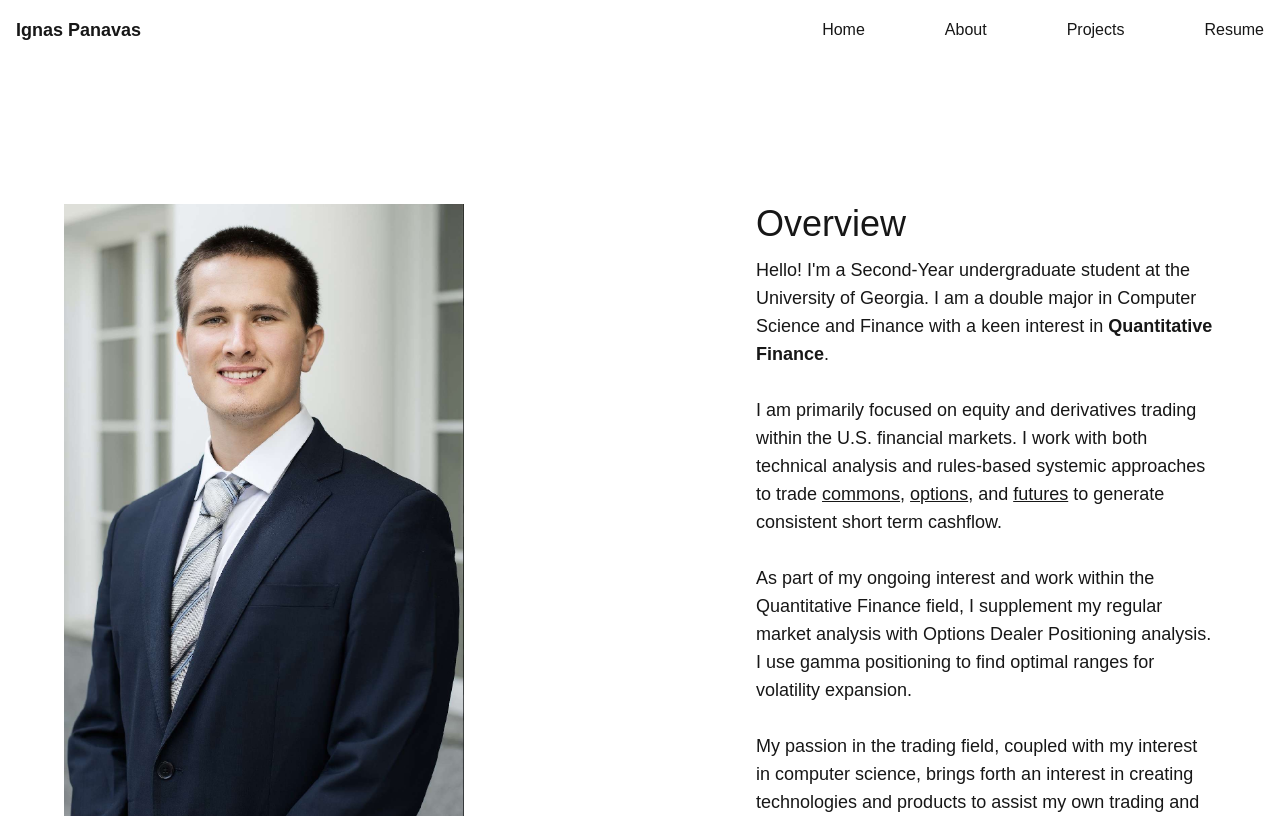
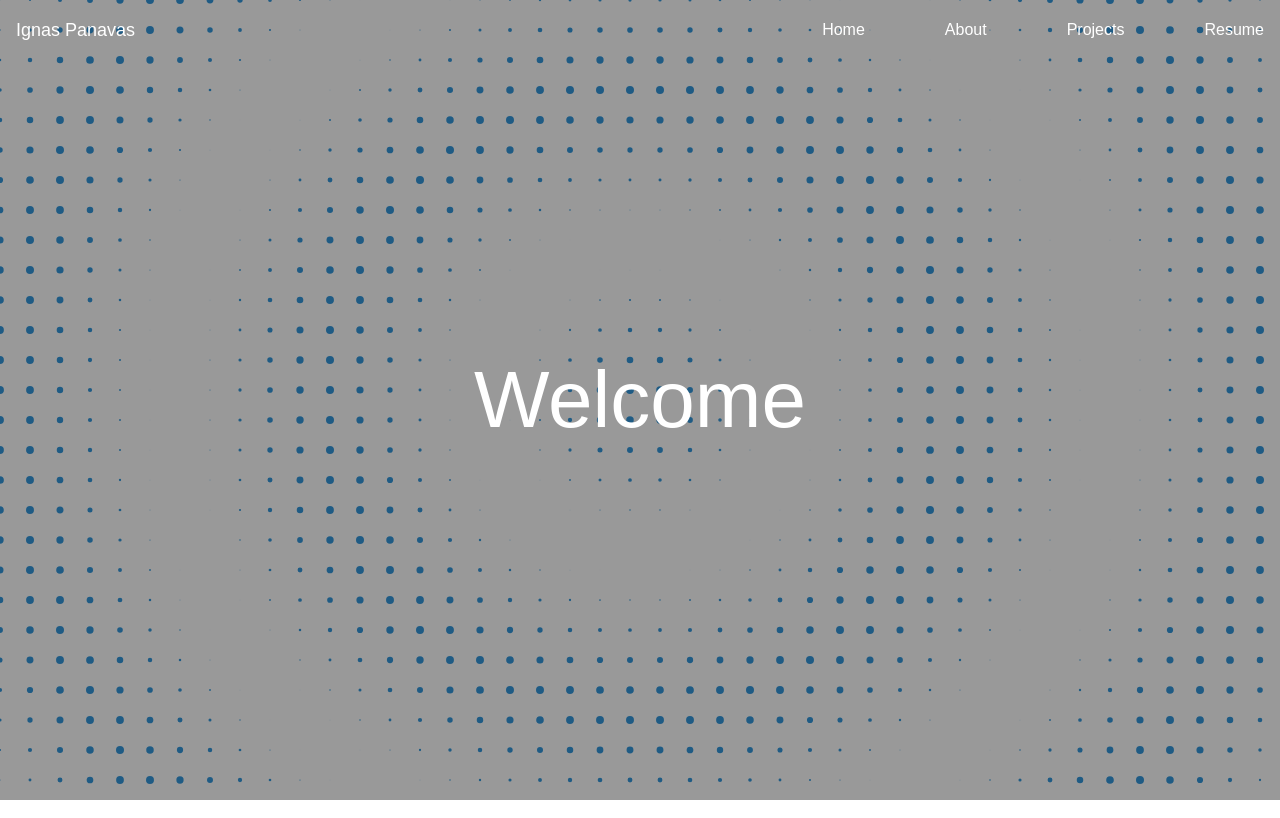
Before and after one commit to IgnasPanavas/IgnasPanavas-site, a Next.js app in the folder ignas-panavas-site/: page / in a window 1280 px wide. Shown: the top 818 px of the page. Built offline with nearby package versions, Linux system fonts and the light colour scheme; no server answers.

Commit message:
wave field update

```diff
--- a/ignas-panavas-site/package.json
+++ b/ignas-panavas-site/package.json
@@ -11,7 +11,7 @@
   "dependencies": {
     "chart.js": "^4.4.4",
     "cors": "^2.8.5",
-    "next": "14.2.15",
+    "next": "^14.2.15",
     "react": "^18",
     "react-chartjs-2": "^5.2.0",
     "react-dom": "^18"
--- a/ignas-panavas-site/src/app/about/page.tsx
+++ b/ignas-panavas-site/src/app/about/page.tsx
@@ -4,25 +4,7 @@
     return (
       <div>
         <main className='flex justify-center items-center min-h-screen'>
-            <div className="flex flex-col justify-center">
-            <div className="flex flex-1 flex-col items-center py-24 space-y-5 ">
-                <h1 className="text-5xl">About Me</h1>
-                <p className="text-center max-w-2xl">
-                I&apos;m Ignas Panavas, a Computer Science and Finance student at the University of Georgia.
-                Passionate about building innovative software solutions, I enjoy blending my technical skills with financial insights.
-                When I&apos;m not coding or analyzing markets, you can find me running with NEST, sipping iced coffee, or exploring antique stores.
-                </p>
-                <p className="text-center max-w-2xl">
-                Whether it&apos;s crafting full-stack applications, designing trading journals, or leading projects, I strive to deliver impactful results.
-                Let&apos;s create something amazing together!
-                </p>
-            </div>
-                <div className="flex flex-1">
-                        <Gallery/>
 
-                </div>
-
-          </div>
         </main>
       </div>
     );
--- a/ignas-panavas-site/src/app/page.tsx
+++ b/ignas-panavas-site/src/app/page.tsx
@@ -1,60 +1,39 @@
+'use client';
+import dynamic from 'next/dynamic';
 
-import AccountView from "@/components/AccountView";
-import Image from "next/image"
+const DotWave = dynamic(() => import('../components/DotWave'), { ssr: false });
+
 export default function Home() {
   return (
-    <div className="flex items-center justify-center min-h-screen py-36">
-  <main className="flex-col items-center justify-between w-full max-w-6xl space-y-10">
-
-    <div className="flex space-x-10">
-      {/* Section 2: Account View */}
-      <section className="flex-grow basis-1/2">
-          <Image
-            src="/resources/professional.jpg"
-            alt="Ignas Panavas"
-            width={400} // Adjust width
-            height={300} // Adjust height
-
-          />
-      </section>
-
-      {/* Section 1: Name and Description */}
-      <section className="flex flex-col items-start flex-grow basis-1/3 space-y-3">
-        <h1 className="text-4xl">Overview</h1>
-        <h2 className="text-lg">Hello! I&apos;m a Second-Year undergraduate student at the University of Georgia.
-          I am a double major in Computer Science and Finance with a keen interest in <b>Quantitative Finance</b>.
-          <br></br> <br></br>
-          I am primarily focused on equity and derivatives trading within the U.S. financial markets. I work with both
-          technical analysis and rules-based systemic approaches to trade <u>commons</u>, <u>options</u>, and <u>futures</u> to generate
-           consistent short term cashflow.
-           <br></br><br></br>
-          As part of my ongoing interest and work within the Quantitative Finance field, I supplement my regular market analysis
-          with Options Dealer Positioning analysis. I use gamma positioning to find optimal ranges for volatility expansion.
-          <br></br><br></br>
-          My passion in the trading field, coupled with my interest in computer science, brings forth an interest in creating technologies
-          and products to assist my own trading and that of others. The current financial markets have so many different variables that it can
-          be hard to keep track of everything influencing a given position. I&apos;m interested
-
-          </h2>
-      </section>
-    </div>
-    <section>
-      <div className="flex flex-col justify-center">
-        <h1 className="text-4xl"> Trading Progress</h1>
-        <div className="flex flex-col">
-            <AccountView/>
-        </div>
-
+    <div className="items-center justify-center">
+    <div style={{ position: 'relative', width: '100vw', height: '100vh' }}>
+    <DotWave />
+    <div
+      style={{
+        position: 'absolute',
+        top: 0,
+        left: 0,
+        width: '100%',
+        height: '100%',
+        backgroundColor: 'rgba(0, 0, 0, 0.4)',
+        pointerEvents: 'none',
+      }}
+    />
+  </div>
+  <div
+        style={{
+          position: 'absolute',
+          top: '50%',
+          left: '50%',
+          transform: 'translate(-50%, -50%)',
+          color: 'white', // adjust as needed
+          fontSize: '5rem',
+          zIndex: 1,
+        }}
+      >
+        Welcome
       </div>
-    </section>
-    <div className="flex items-center justify-center w-full max-w-6xl py-48 ">
-      <section className="flex items-center ">
-        <h1 className="text-4xl">Check Out Some of My Projects!</h1>
-      </section>
-    </div>
-  </main>
-</div>
-
+  </div>
 
   );
 }
--- a/ignas-panavas-site/src/app/projects/page.tsx
+++ b/ignas-panavas-site/src/app/projects/page.tsx
@@ -5,18 +5,7 @@
   return (
     <div>
       <main className='flex justify-center items-center min-h-screen '>
-        <div className="flex flex-col items-center min-h-screen py-24 space-y-5">
-            <h1 className="text-5xl">Projects</h1>
-            <p>Check out my latest creations</p>
-            <div className="flex flex-row space-x-5 p-10">
-            <ProjectTile title="Day Trading Journal" image="/resources/schwab.jpg" description="This project uses Python and PostgreSQL to receive and process
-             all trade transactions from a Charles Schwab account. The consolidated trades can then be extracted in a CSV format for records or to be used as a trading journal."/>
-            <ProjectTile title="Options Dealer Positioning Analysis" image="/resources/vol_surface.png" description="This project uses options market data to gain insights into
-              dealer positioning dynamics. It also provides visualizations for option volatility surfaces, showing impacts of second order derivatives on option pricing.
-              Technology Used: Python, MatPlotLib."/>
-            <ProjectTile title="Schwab Scraper" image="/resources/schwab.jpg" description="This project worked to make a trade journal "/>
-            </div>
-        </div>
+
 
       </main>
     </div>
--- /dev/null
+++ b/ignas-panavas-site/src/components/DotWave.tsx
@@ -0,0 +1,62 @@
+import React, { useRef, useEffect } from 'react';
+
+const DotWave: React.FC = () => {
+  const canvasRef = useRef<HTMLCanvasElement | null>(null);
+
+  useEffect(() => {
+    const canvas = canvasRef.current;
+    if (!canvas) return;
+    const ctx = canvas.getContext('2d');
+    if (!ctx) return;
+    let animationFrameId: number;
+
+    // Resize the canvas to fill the window
+    const resizeCanvas = () => {
+      canvas.width = window.innerWidth;
+      canvas.height = window.innerHeight;
+    };
+    resizeCanvas();
+    window.addEventListener('resize', resizeCanvas);
+
+    // Parameters for the dot grid and wave animation
+    const spacing = 30;    // Space between dots
+    const baseRadius = 2;  // Base radius of each dot
+    const wavelength = 50; // Controls the frequency of the wave
+    const speed = 2;       // Speed of the ripple animation
+    const amplitude = 2;   // How much the dot radius oscillates
+
+    // Render loop: update and redraw the dots
+    const render = () => {
+      const time = performance.now() / 1000;
+      ctx.clearRect(0, 0, canvas.width, canvas.height);
+
+      // Loop over a grid of dots
+      for (let x = 0; x < canvas.width; x += spacing) {
+        for (let y = 0; y < canvas.height; y += spacing) {
+          const dx = x - canvas.width / 2;
+          const dy = y - canvas.height / 2;
+          const distance = Math.sqrt(dx * dx + dy * dy);
+          const offset = Math.sin(distance / wavelength - time * speed) * amplitude;
+
+          ctx.beginPath();
+          ctx.arc(x, y, baseRadius + offset, 0, Math.PI * 2);
+          ctx.fillStyle = '#3498db'; // Customize color as needed
+          ctx.fill();
+        }
+      }
+      animationFrameId = window.requestAnimationFrame(render);
+    };
+
+    render();
+
+    // Cleanup on component unmount
+    return () => {
+      window.cancelAnimationFrame(animationFrameId);
+      window.removeEventListener('resize', resizeCanvas);
+    };
+  }, []);
+
+  return <canvas ref={canvasRef} style={{ display: 'block' }} />;
+};
+
+export default DotWave;
--- a/ignas-panavas-site/src/components/NavBar.tsx
+++ b/ignas-panavas-site/src/components/NavBar.tsx
@@ -1,4 +1,4 @@
-"use client";
+'use client';
 
 import Link from 'next/link';
 import { useState } from 'react';
@@ -11,24 +11,21 @@
   };
 
   return (
-    <nav className="p-4 top-0 z-50">
+    <nav className="fixed top-0 left-0 w-full p-4 z-50">
       <div className="container mx-auto flex justify-between items-center">
-        <div className=" text-lg font-bold">
+        <div className="text-lg text-white">
           <Link href="/">Ignas Panavas</Link>
         </div>
         <div className="md:hidden">
-          <button
-            onClick={toggleMenu}
-            className="focus:outline-none"
-          >
+          <button onClick={toggleMenu} className="focus:outline-none">
             ☰
           </button>
         </div>
         <div className={`md:flex space-x-20 ${isOpen ? 'block' : 'hidden'} md:block`}>
-          <Link href="/" className=" hover:text-gray-400">Home</Link>
-          <Link href="/about" className=" hover:text-gray-400">About</Link>
-          <Link href="/projects" className=" hover:text-gray-400">Projects</Link>
-          <Link href="/resume" className=" hover:text-gray-400">Resume</Link>
+          <Link href="/" className=" hover:underline text-white">Home</Link>
+          <Link href="/about" className="hover:underline text-white">About</Link>
+          <Link href="/projects" className="hover:underline text-white">Projects</Link>
+          <Link href="/resume" className="hover:underline text-white">Resume</Link>
         </div>
       </div>
     </nav>
```
Also changed, not shown: 1 other file (tests, documents, lock files or other folders).
